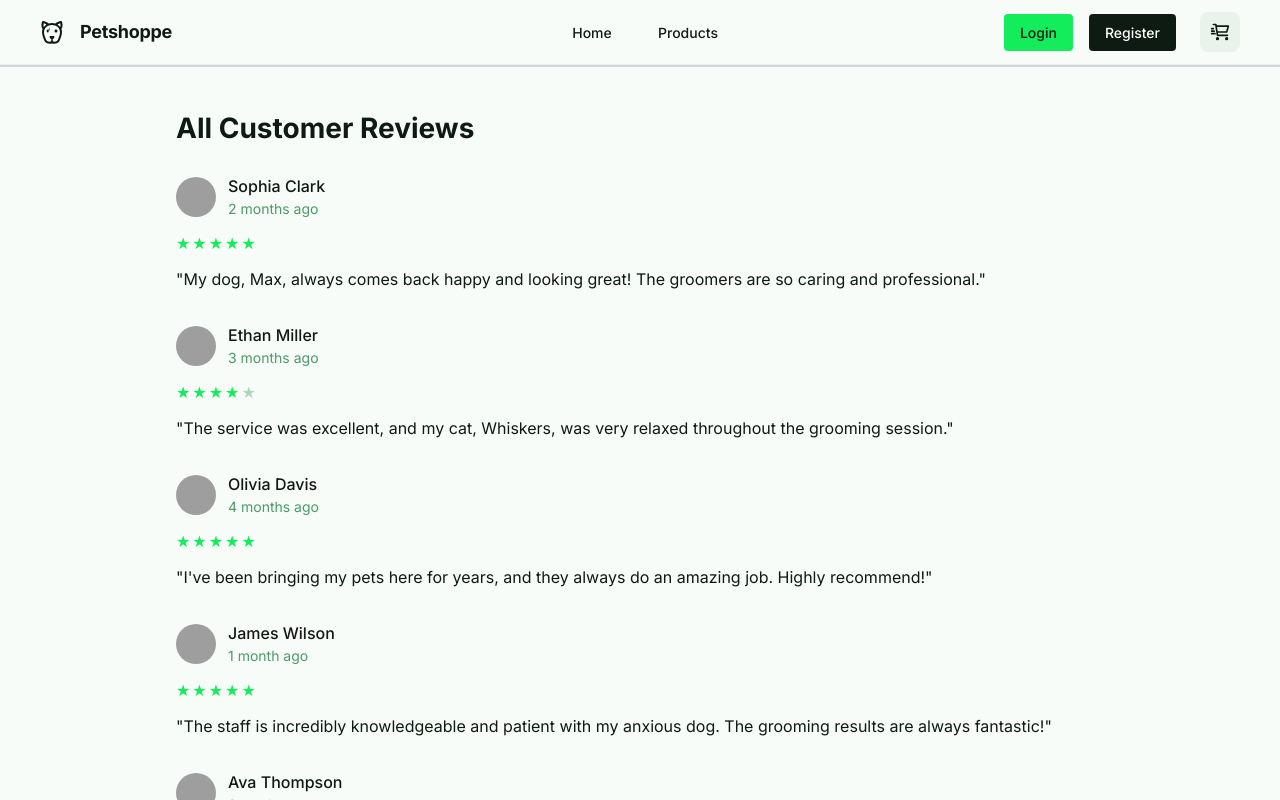
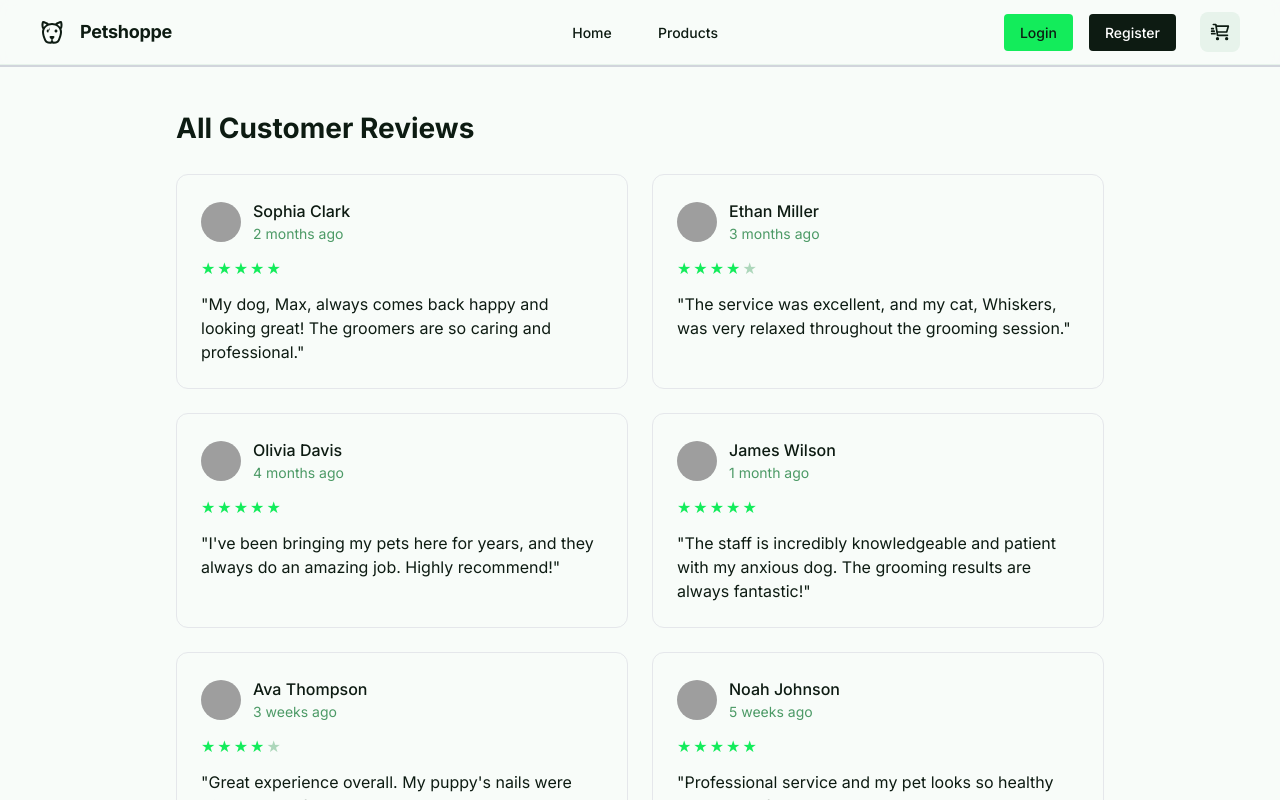
Before and after one commit to Mark-Barican/Petshoppe, a Next.js app: page /reviews in a window 1280 px wide. Shown: the top 800 px of the page. Built offline with nearby package versions, Linux system fonts and the light colour scheme; no server answers; grey boxes are pictures that could not be loaded.

Commit message:
Reviews page changes and other minor changes
- Reviews page changed to a 7x2 grid.
- Fixed border of select a Pet under services

```diff
--- a/app/reviews/page.tsx
+++ b/app/reviews/page.tsx
@@ -127,7 +127,7 @@ const ReviewsPage: React.FC = () => {
           All Customer Reviews
         </h1>
 
-        <div className="flex flex-col gap-8 overflow-x-hidden p-4">
+        <div className="grid grid-cols-1 sm:grid-cols-2 gap-6 overflow-x-hidden p-4">
           {allTestimonials.map((testimonial, index) => (
             <TestimonialCard key={index} testimonial={testimonial} />
           ))}
--- a/components/BookingForm.tsx
+++ b/components/BookingForm.tsx
@@ -139,9 +139,9 @@ const BookingForm: React.FC = () => {
         <div className="w-full max-w-md space-y-4 py-3">
           {/* Pet Selection */}
           {user && (
-            <div className="relative border-2 border-solid border-[#0d1b12] rounded-xl p-1">
+            <div className="relative rounded-xl p-1">
               <select
-                className="appearance-none w-full cursor-pointer rounded-xl text-[#0d1b12] focus:outline-0 focus:ring-2 focus:ring-[#13ec5b] border-[#cfe7d7] bg-[#f8fcf9] h-14 p-4 pr-10 text-base"
+                className="appearance-none w-full cursor-pointer rounded-xl text-[#0d1b12] focus:outline-0 focus:ring-2 focus:ring-[#13ec5b] border border-[#cfe7d7] bg-[#f8fcf9] h-14 p-4 pr-10 text-base"
                 value={petId}
                 onChange={(e) => setPetId(e.target.value)}
                 disabled={pets.length === 0}
--- a/components/TestimonialCard.tsx
+++ b/components/TestimonialCard.tsx
@@ -9,7 +9,7 @@ interface TestimonialCardProps {
 
 const TestimonialCard: React.FC<TestimonialCardProps> = ({ testimonial }) => {
   return (
-    <div className="flex flex-col gap-3">
+    <div className="flex flex-col gap-3 p-6 border border-gray-200 rounded-xl">
       <div className="flex items-center gap-3">
         <div
           className="bg-center bg-no-repeat aspect-square bg-cover rounded-full size-10"
```
